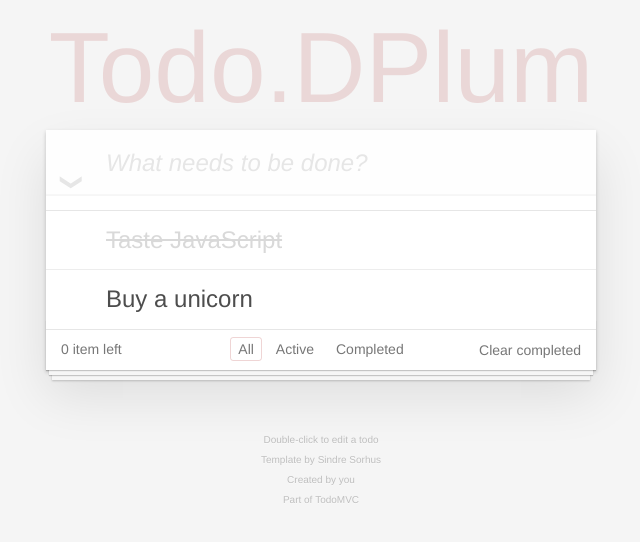
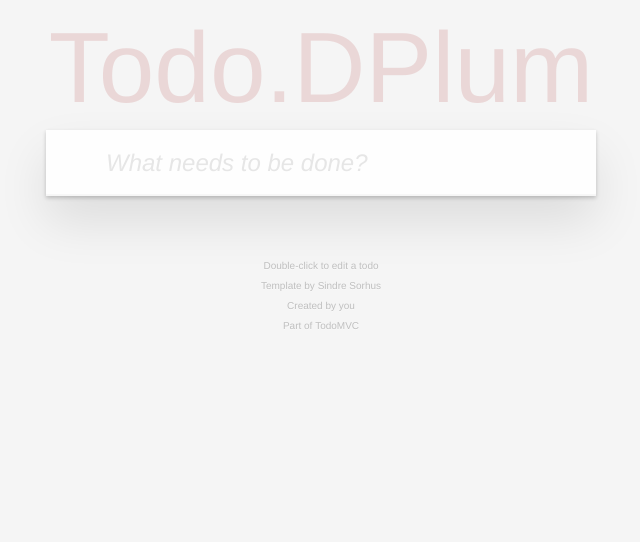
Before and after one commit to dplum128/angular4_class2, an Angular app: page / in a window 1280 px wide. Shown: the top 542 px of the page, without its empty margins (319-959 px from the left). Built offline with nearby package versions, Linux system fonts and the light colour scheme.

Commit message:
任務 08：套用結構指令 (Structure Directives)

```diff
--- a/src/app/app.component.html
+++ b/src/app/app.component.html
@@ -10,16 +10,16 @@
     <p>{{ inputItem }}</p>
   </header>
   <!-- This section should be hidden by default and shown when there are todos -->
-  <section class="main">
-    <input class="toggle-all" type="checkbox">
+  <section class="main" *ngIf="todos.length" >
+    <input class="toggle-all" type="checkbox" checked>
     <label for="toggle-all">Mark all as complete</label>
     <ul class="todo-list">
       <!-- These are here just to show the structure of the list items -->
       <!-- List items should get the class `editing` when editing and `completed` when marked as completed -->
-      <li class="completed">
+      <li *ngFor="let item of todos">
         <div class="view">
-          <input class="toggle" type="checkbox" checked>
-          <label>Taste JavaScript</label>
+          <input class="toggle" type="checkbox">
+          <label>{{ item }}</label>
           <button class="destroy"></button>
         </div>
         <input class="edit" value="Create a TodoMVC template">
@@ -35,7 +35,7 @@
     </ul>
   </section>
   <!-- This footer should hidden by default and shown when there are todos -->
-  <footer class="footer">
+  <footer class="footer" *ngIf="todos.length" >
     <!-- This should be `0 items left` by default -->
     <span class="todo-count"><strong>0</strong> item left</span>
     <!-- Remove this if you don't implement routing -->
```
